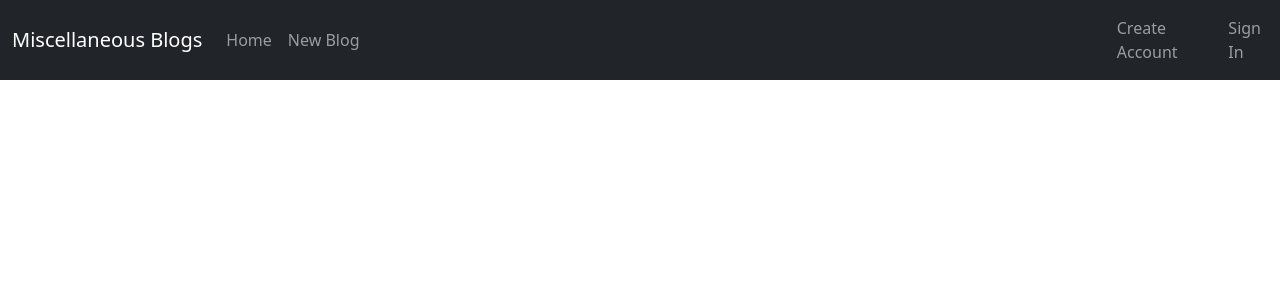
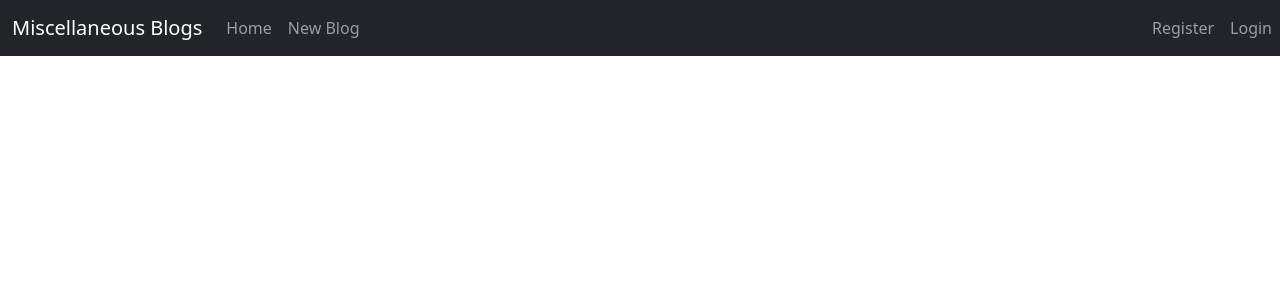
Before and after one commit to brianwarui/Django_Blog_App, a Django app: page / in a window 1280 px wide. Shown: the top 300 px of the page. Run offline with Django 4.2, Linux system fonts and the light colour scheme; data that the repository does not hold is empty.

Commit message:
template update

```diff
--- a/blog/templates/blog/main.html
+++ b/blog/templates/blog/main.html
@@ -54,8 +54,8 @@
                 </ul>
 
 				{% else %}
-					<a class="nav-link" href="{% url 'register' %}"> Create Account </a>
-					<a class="nav-link" href="{% url 'login' %}"> Sign In </a>
+					<a class="nav-link" href="{% url 'register' %}"> Register </a>
+					<a class="nav-link" href="{% url 'login' %}"> Login </a>
 				{% endif %}
         </div>
     </nav>
```
